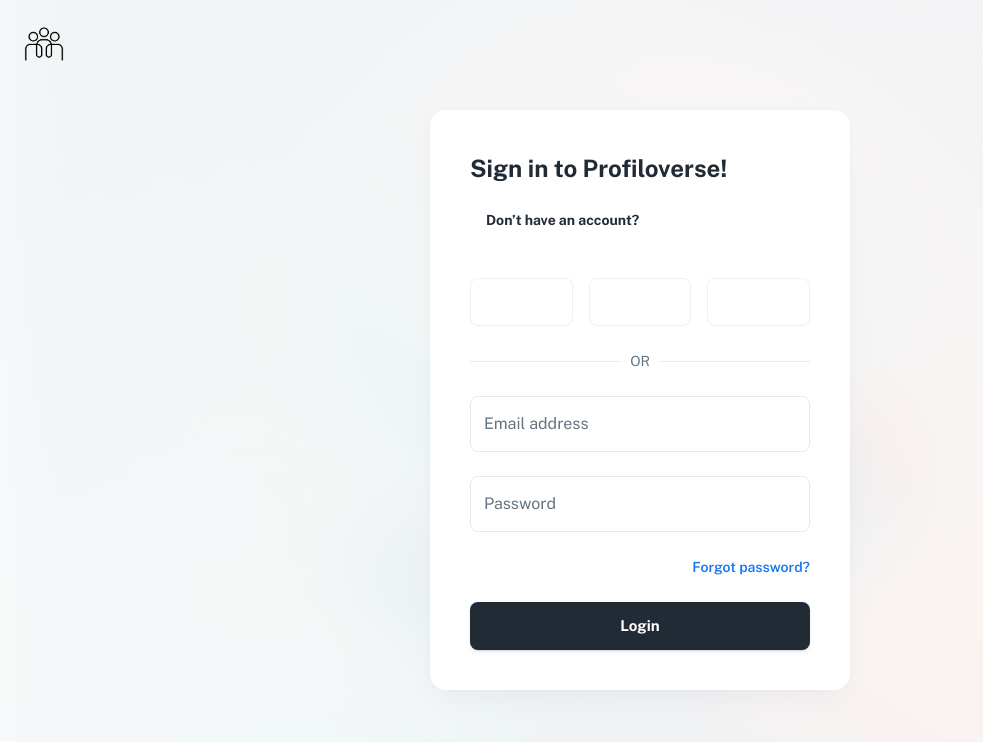
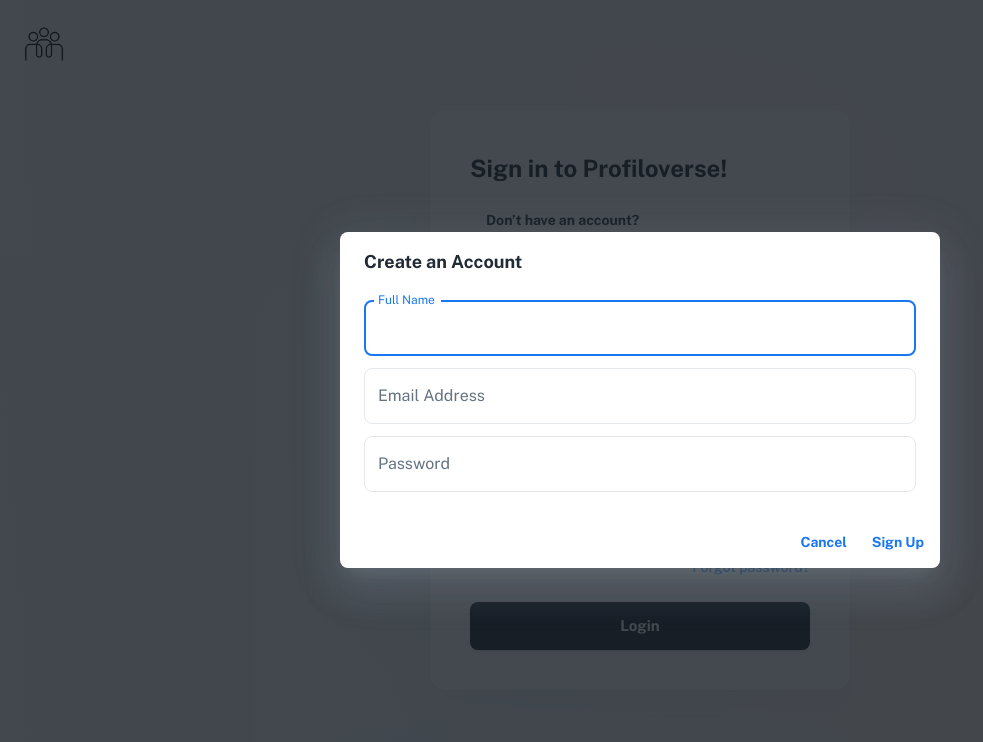
Before and after one commit to salik03/profiloverse, a React (Vite) app in the folder frontend/: page /login in a window 1280 px wide. Both pictures are taken after a click on the button "Don’t have an account?". Shown: the top 742 px of the page, without its empty margins (0-983 px from the left). Built offline with nearby package versions, Linux system fonts and the light colour scheme; some icons are missing.

Commit message:
signup added, im gonna go sleep

```diff
--- a/frontend/src/sections/login/login-view.jsx
+++ b/frontend/src/sections/login/login-view.jsx
@@ -1,5 +1,5 @@
 import { useState } from 'react';
-import { signInWithEmailAndPassword } from 'firebase/auth';
+import { signInWithEmailAndPassword, createUserWithEmailAndPassword } from 'firebase/auth';
 
 import Box from '@mui/material/Box';
 import Link from '@mui/material/Link';
@@ -13,6 +13,7 @@
 import LoadingButton from '@mui/lab/LoadingButton';
 import { alpha, useTheme } from '@mui/material/styles';
 import InputAdornment from '@mui/material/InputAdornment';
+import { Alert, Snackbar, Dialog, DialogTitle, DialogActions,  DialogContent} from '@mui/material';
 
 import { useRouter } from 'src/routes/hooks';
 
@@ -31,20 +32,125 @@
   const [showPassword, setShowPassword] = useState(false);
   const [email, setEmail] = useState('')
   const [password, setPassword] = useState('')
-
-
+  const [openSignup, setOpenSignup] = useState(false);
+  const [signupEmail, setSignupEmail] = useState('');
+  const [signupPassword, setSignupPassword] = useState('');
+  const [fullName, setFullName] = useState('');
+  const [snackbarOpen, setSnackbarOpen] = useState(false);
+  const [snackbarMessage, setSnackbarMessage] = useState('');
+  const [snackbarSeverity, setSnackbarSeverity] = useState('info');
 
   const signIn = (e) => {
     e.preventDefault();
-    signInWithEmailAndPassword(auth, email, password).then((userCredential) => {
-      console.log(userCredential);
-      router.push('/');
-    })
-    .catch((error) => {
-      console.log(error);
-    });
+    signInWithEmailAndPassword(auth, email, password)
+      .then((userCredential) => {
+        setSnackbarMessage('Login successful!');
+        setSnackbarSeverity('success');
+        setSnackbarOpen(true);
+        router.push('/');
+      })
+      .catch((error) => {
+        console.error("Login error:", error);
+        setSnackbarMessage(`Login failed: ${error.message}`);
+        setSnackbarSeverity('error');
+        setSnackbarOpen(true);
+      });
+  };
 
-  }
+  const handleOpenSignup = () => {
+    setOpenSignup(true);
+  };
+
+  const handleCloseSignup = () => {
+    setOpenSignup(false);
+  };
+
+  const handleSnackbarClose = () => {
+    setSnackbarOpen(false);
+  };
+
+  const handleSignup = (e) => {
+    e.preventDefault();
+    createUserWithEmailAndPassword(auth, signupEmail, signupPassword)
+      .then((userCredential) => {
+        setSnackbarMessage('Sign up successful!');
+        setSnackbarSeverity('success');
+        setSnackbarOpen(true);
+        handleCloseSignup();
+      })
+      .catch((error) => {
+        console.error("Signup error:", error);
+        setSnackbarMessage('Signup error, please try again!');
+        setSnackbarSeverity('error');
+        setSnackbarOpen(true);
+      });
+  };
+
+  const signupDialog = (
+    <div>
+    <Dialog open={openSignup} onClose={handleCloseSignup}>
+      <DialogTitle>Create an Account</DialogTitle>
+      <DialogContent>
+        <TextField
+          autoFocus
+          margin="dense"
+          id="name"
+          label="Full Name"
+          type="text"
+          fullWidth
+          variant="outlined"
+          value={fullName}
+          onChange={(e) => setFullName(e.target.value)}
+        />
+        <TextField
+          margin="dense"
+          id="signup-email"
+          label="Email Address"
+          type="email"
+          fullWidth
+          variant="outlined"
+          value={signupEmail}
+          onChange={(e) => setSignupEmail(e.target.value)}
+        />
+        <TextField
+          margin="dense"
+          id="signup-password"
+          label="Password"
+          type="password"
+          fullWidth
+          variant="outlined"
+          value={signupPassword}
+          onChange={(e) => setSignupPassword(e.target.value)}
+        />
+      </DialogContent>
+      <DialogActions>
+        <Button onClick={handleCloseSignup}>Cancel</Button>
+        <Button onClick={handleSignup} color="primary">Sign Up</Button>
+      </DialogActions>
+    </Dialog>
+    <Snackbar
+        open={snackbarOpen}
+        autoHideDuration={6000}
+        onClose={handleSnackbarClose}
+        anchorOrigin={{ vertical: 'top', horizontal: 'center' }}
+      >
+        <Alert
+          onClose={handleSnackbarClose}
+          severity={snackbarSeverity}
+          sx={{
+            width: '100%',
+            fontSize: '1rem',
+            fontWeight: 'bold',
+            backgroundColor: () => theme.palette[snackbarSeverity].dark,
+            color: 'common.white',
+            boxShadow: 6
+          }}
+        >
+          {snackbarMessage}
+        </Alert>
+      </Snackbar>
+    </div>
+  );
 
   const renderForm = (
     <>
@@ -121,7 +227,7 @@
         >
           <Typography variant="h4">Sign in to Profiloverse!</Typography>
 
-          <Button variant="body2" color='inherit' sx={{ mt: 2, mb: 5 }}>
+          <Button onClick={handleOpenSignup} variant="body2" color='inherit' sx={{ mt: 2, mb: 5 }}>
             Don’t have an account?
           </Button>
 
@@ -166,6 +272,28 @@
           {renderForm}
         </Card>
       </Stack>
+      <Snackbar
+      open={snackbarOpen}
+      autoHideDuration={6000}
+      onClose={handleSnackbarClose}
+      anchorOrigin={{ vertical: 'top', horizontal: 'center' }}
+    >
+      <Alert
+        onClose={handleSnackbarClose}
+        severity={snackbarSeverity}
+        sx={{
+          width: '100%',
+          fontSize: '1rem',
+          fontWeight: 'bold',
+          backgroundColor: () => theme.palette[snackbarSeverity].dark,
+          color: 'common.white',
+          boxShadow: 6
+        }}
+      >
+        {snackbarMessage}
+      </Alert>
+    </Snackbar>
+      {signupDialog}
     </Box>
   );
 }
```
